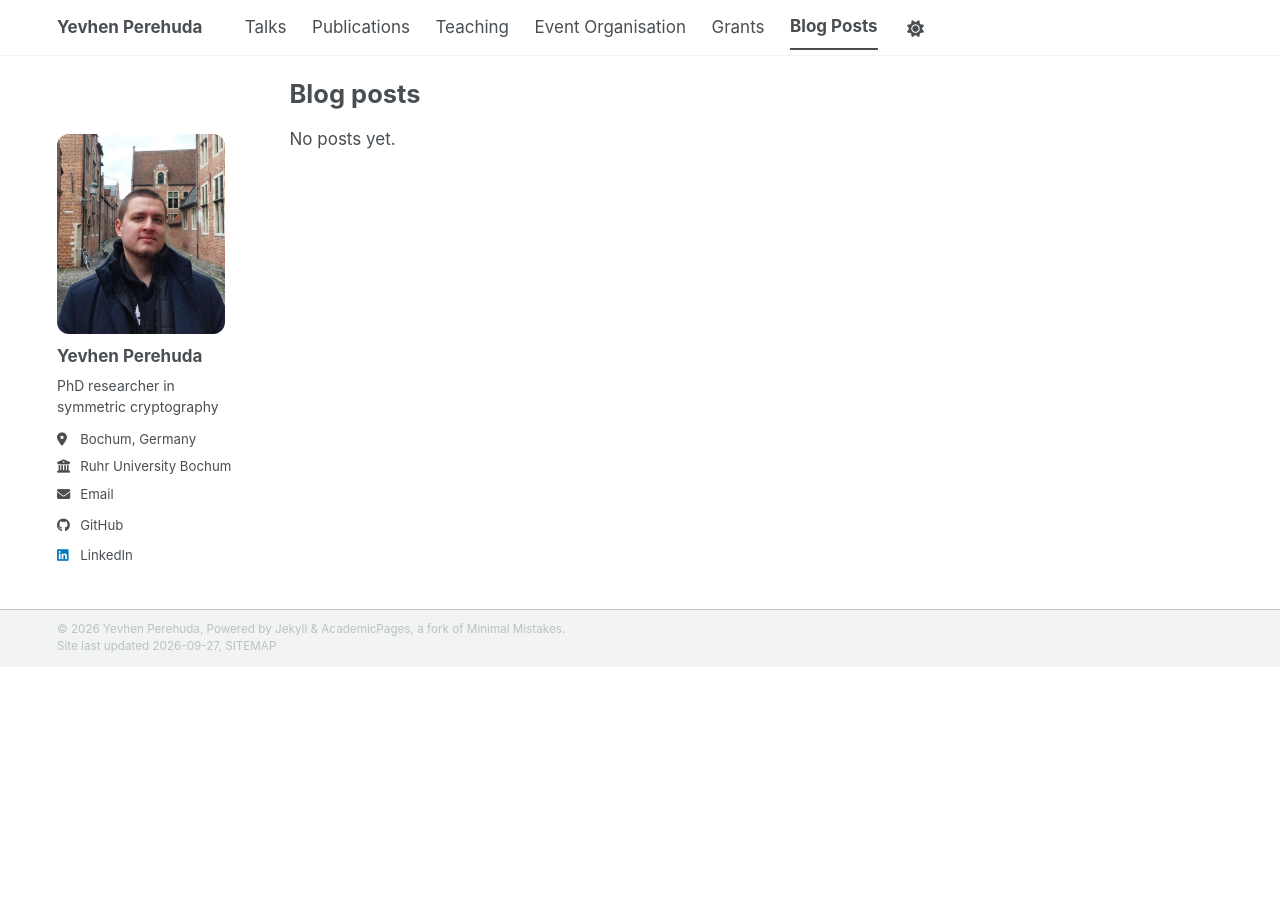
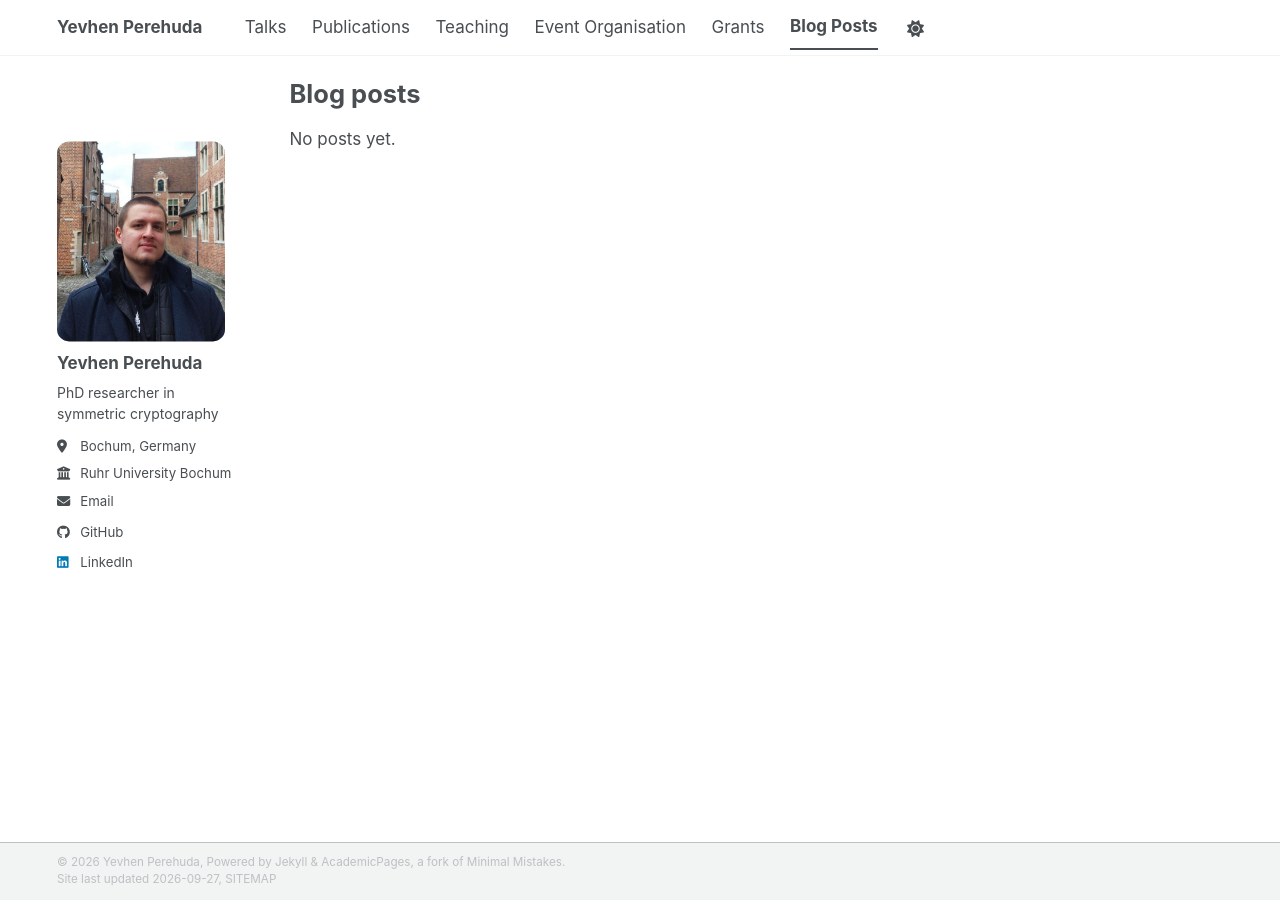
Before and after one commit to Eugen17/eugen17, a Jekyll site: the page built from _pages/year-archive.html, in a window 1280 px wide. Built offline with Jekyll 4.4.1, drawn with Linux system fonts in a browser that asks for light colours; a style sheet for code colours, icons or effects is not loaded.

Commit message:
Keep footer at viewport bottom on short pages without covering content

```diff
--- a/_includes/head/custom.html
+++ b/_includes/head/custom.html
@@ -19,6 +19,6 @@
 <link rel="icon" href="/images/favicon.ico"/>
 <meta name="theme-color" content="var(--global-bg-color)"/>
 
-<link rel="stylesheet" href="{{ base_path }}/assets/css/profile.css?v=20260926-compact">
+<link rel="stylesheet" href="{{ base_path }}/assets/css/profile.css?v=20260926-footer">
 
 <!-- end custom head snippets -->
--- a/_includes/scripts.html
+++ b/_includes/scripts.html
@@ -1,4 +1,4 @@
-<script type="module" src="{{ base_path }}/assets/js/main.min.js"></script>
+<script type="module" src="{{ base_path }}/assets/js/main.min.js?v=20260926-footer"></script>
 
 {% include analytics.html %}
 
--- a/assets/css/profile.css
+++ b/assets/css/profile.css
@@ -1,7 +1,15 @@
 /* Compact academic layout, with the existing light/dark theme preserved. */
 html { font-size: 17px; }
-body { font-size: 1rem; line-height: 1.5; }
-#main { margin-top: 1.25rem; }
+body {
+  display: flex;
+  flex-direction: column;
+  min-height: 100vh;
+  min-height: 100dvh;
+  padding-bottom: 0;
+  font-size: 1rem;
+  line-height: 1.5;
+}
+#main { flex: 1 0 auto; width: 100%; margin-top: 1.25rem; }
 .page__title { font-size: 1.5rem; line-height: 1.25; margin-bottom: 1rem; }
 .page__content h2, .archive > h2 {
   font-size: 1.12rem;
@@ -74,8 +82,8 @@ body { font-size: 1rem; line-height: 1.5; }
 .resource-links a:focus-visible { outline: 2px solid currentColor; outline-offset: 2px; }
 .resource-links svg { width: 17px; height: 17px; fill: none; stroke: currentColor; stroke-width: 1.7; stroke-linecap: round; stroke-linejoin: round; }
 
-/* Let long pages use the full viewport instead of covering text with the footer. */
-.page__footer { position: static; float: none; margin-top: 2rem; }
+/* Fill short viewports while keeping the footer below all page content. */
+.page__footer { flex-shrink: 0; position: static; float: none; margin-top: 2rem; }
 .page__footer footer { margin-top: 0.65rem; padding-bottom: 0.65rem; }
 .page__footer-follow { display: none; }
 
```
Also changed, not shown: assets/js/_main.js (+0 -16 lines), assets/js/main.min.js.
